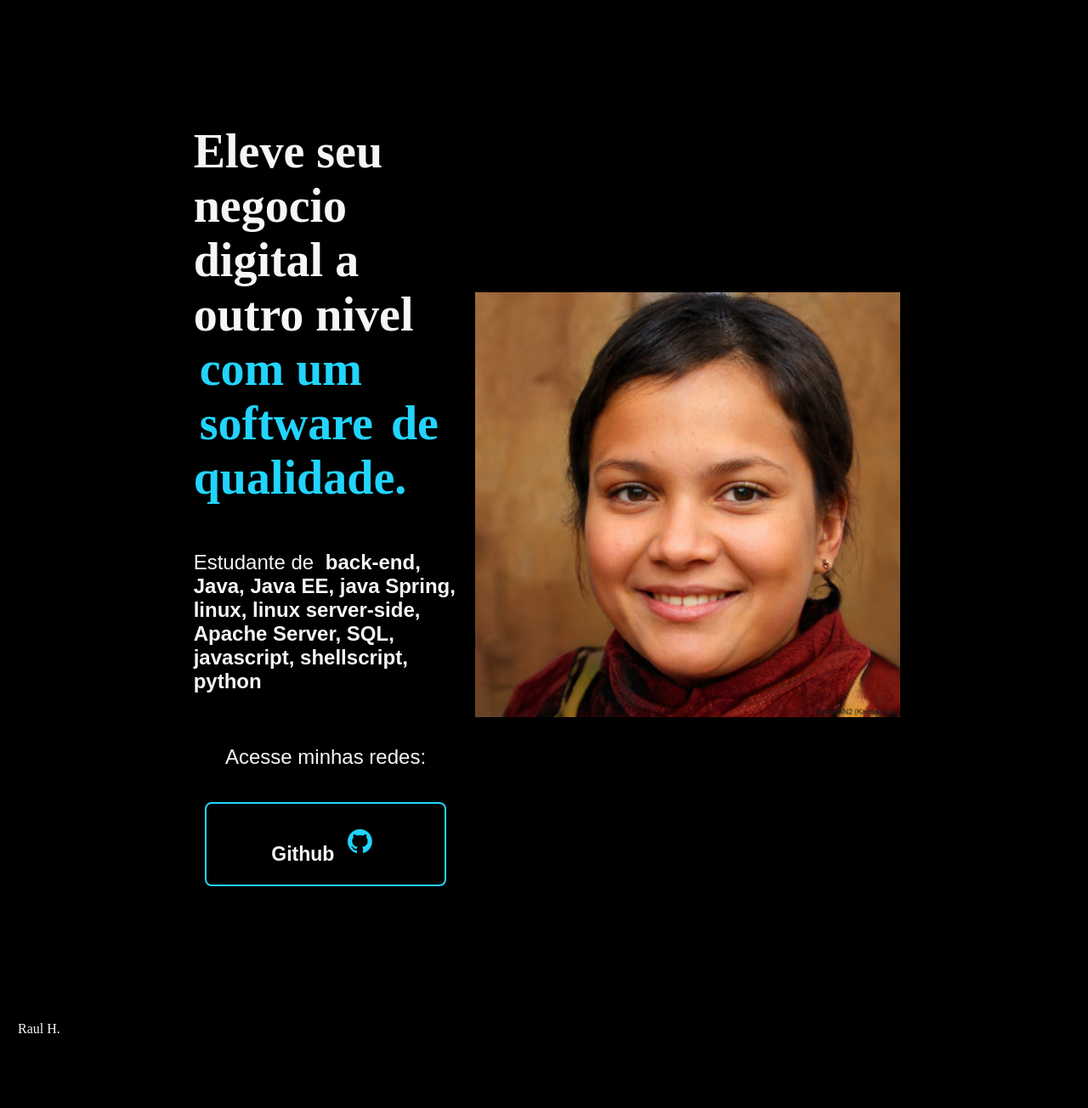
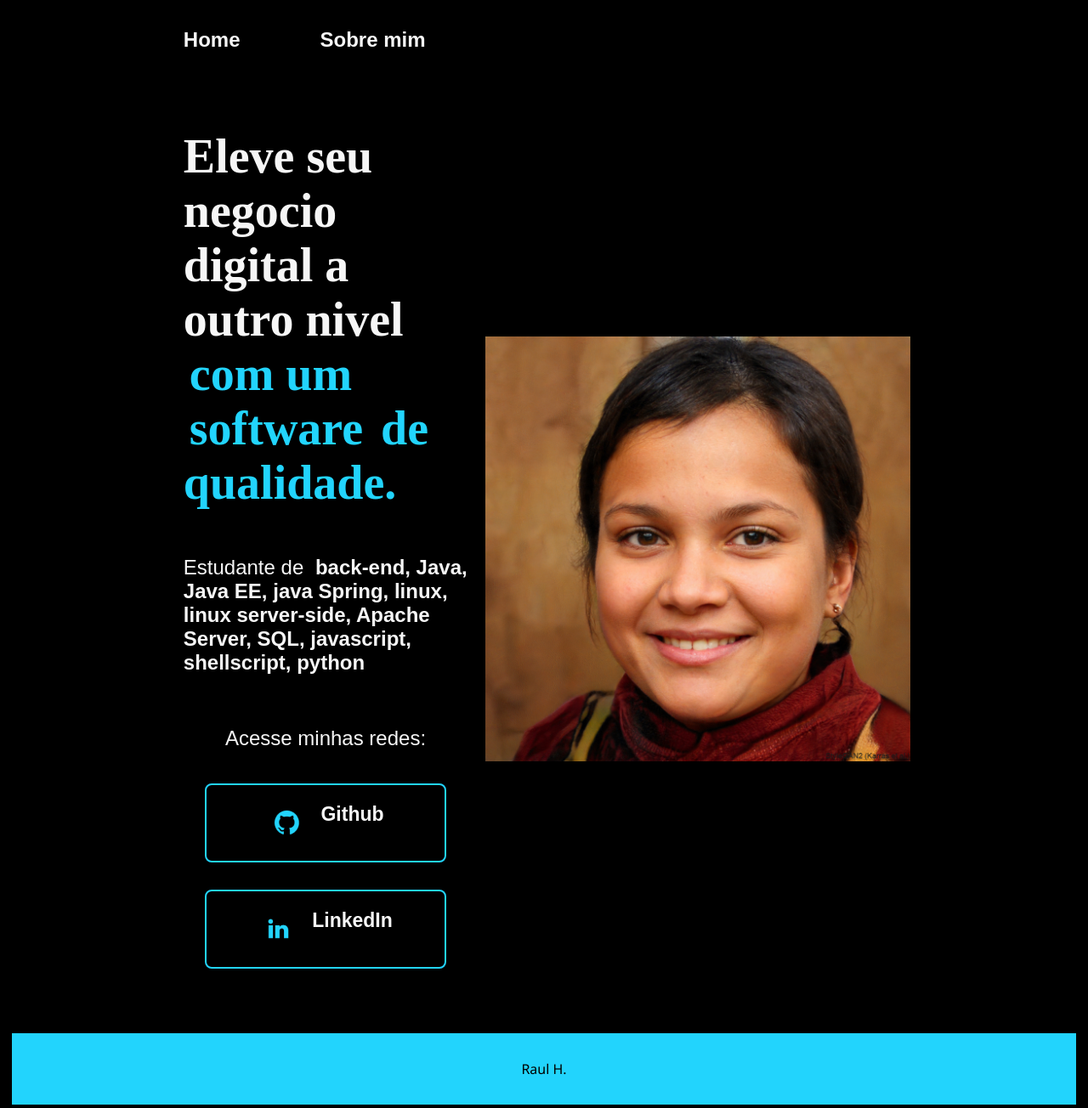
Before and after one commit to sertaoboy/One, a plain HTML site: page HTML&CSS3/index.html in a window 1280 px wide. Shown: the part 20-1324 px from the top of the page at 85% size. Before the commit the page ends 1247 px from the top, so only its background shows below. Drawn offline with Linux system fonts and the light colour scheme.

Commit message:
feat: concluindo 3o curso de HTML e CSS e corrigindo challenge

```diff
--- a/HTML&CSS3/index.html
+++ b/HTML&CSS3/index.html
@@ -4,24 +4,35 @@
     <meta charset="UTF-8">
     <meta name="viewport" content="width=device-width, initial-scale=1.0">
     <title>Portifolio</title>
-    <link rel="stylesheet" href="style.css">
+    <link rel="stylesheet" href="./styles/style.css">
 </head>
 <body>
-    <header>
+    <header class="cabecalho">
+        <nav class="cabecalho__menu">
+            <a class="cabecalho__menu__link" href="index.html">Home</a>
+            <a class="cabecalho__menu__link" href="./about.html">Sobre mim</a>
+        </nav>
+    </header>
     <main class="apresentacao">
         <section class="Apresentacao__conteudo">
             <h1 class="Apresentacao__conteudo__titulo">Eleve seu negocio digital a outro nivel <strong class="DestaqueTitulo">com um <span>software</span> de qualidade.</strong></h1>
             <p class="Apresentacao__conteudo__texto">Estudante de <strong>back-end, Java, Java EE, java Spring, linux, linux server-side, Apache Server, SQL, javascript, shellscript, python</strong></p>
             <div class="Apresentacao__links">
                 <h2 class="apresentacao__links__subtitulo">Acesse minhas redes:</h2>
-                    <a class="Apresentacao__links__link" href="https://github.com/sertaoboy">Github
+                <a class="Apresentacao__links__link" href="https://github.com/sertaoboy">
                     <img src="./Assets-aula2-curso3-html-e-css-main/assets/github.png" alt="Logo do GitHub">
+                    Github
+                </a>
+                <a class="Apresentacao__links__link" href="https://www.linkedin.com/in/raul-holanda-3510a7295/">
+                    <img src="./Assets-aula2-curso3-html-e-css-main/assets/linkedin.png" alt="Logo do LinkedIn">
+                    LinkedIn
                 </a>
             </div>
         </section>
         <img class="imagem" src="thispersondoesnotexist.jpg">
     </main>
-    </header>
-    <footer>Raul H.</footer>
+    <footer class="rodape">
+        <p>Raul H.</p>
+    </footer>
 </body>
 </html>
--- a/HTML&CSS3/style.css
+++ b/HTML&CSS3/styles/style.css
@@ -1,6 +1,11 @@
 
 @import url('https://fonts.googleapis.com/css2?family=Inconsolata:wght@200..900&display=swap');
+:root{
+    --cor-primaria: #22D4FD;
+    --cor-secundaria: #F6F6F6;
+    --cor-terciaria: #000000;
 
+}
 
 
 * {
@@ -9,18 +14,34 @@
 }
 
 body {
-    height: 100vh;
+    /* height: 100vh; */
     box-sizing: border-box;
-    background-color: #000000;
-    color: #F6F6F6;
+    background-color: var(--cor-terciaria);
+    color: var(--cor-secundaria);
 }
 
-.DestaqueTitulo {
-    color: #22D4FD;
+.cabecalho {
+    padding: 2% 0% 0% 15%;
 }
 
+.cabecalho__menu {
+    display: flex;
+    gap: 80px;
+}
+
+.cabecalho__menu__link {
+    color: var(--cor-secundaria);
+    text-decoration: none;
+    font-size: 24px;
+    font-family: 'Montserrat', sans-serif;
+    font-weight: 600;
+
+}
+
+
 .apresentacao {
-    margin:10% 15%;
+    padding: 5% 15%;
+    /* margin:10% 15%; */
     display: flex;
     align-items: center;
     justify-content: space-between;
@@ -53,10 +74,13 @@ body {
     font-size: 24px;
 }
 .Apresentacao__links__link {
-    border: 2px solid #22D4FD;
+    display: flex;
+    justify-content: center;
+    gap: 16px;
+    border: 2px solid var(--cor-primaria);
     text-align: center;
     /* background-color: #22D4FD; */
-    color: #F6F6F6;
+    color: var(--cor-secundaria);
     width: 280px;
     border-radius: 8px;
     font-size: 23px;
@@ -66,14 +90,29 @@ body {
     font-weight: 580;
 
 }
+.Apresentacao__links__link:hover {
+    background-color: #272727;
 
+}
 .imagem{
     width: 500px;
+}
+.rodape {
+    color: var(--cor-terciaria);
+    background-color: var(--cor-primaria);
+    text-align: center;
+    font-family: 'Segoe UI', Tahoma, Geneva, Verdana, sans-serif ;
+    align-items: center;
+    padding: 24px;
+
 }
 
 
 h1{
     font-weight: bold;
+}
+.DestaqueTitulo {
+    color: var(--cor-primaria)
 }
 
 /* span{
```
Also changed, not shown: HTML&CSS3/about.html (added, +28 -0 lines), HTML&CSS3/Assets-aula2-curso3-html-e-css-main/assets/636e0a6a49cf127bf92de1e2_icon_clyde_blurple_RGB.png (added), HTML&CSS3/Assets-aula2-curso3-html-e-css-main/assets/transparent-discord-icon-black-and-white-face-with-mismatched-1710882659602.webp (added), 1 other file. Lines whose indentation alone changed are shown as unchanged.
